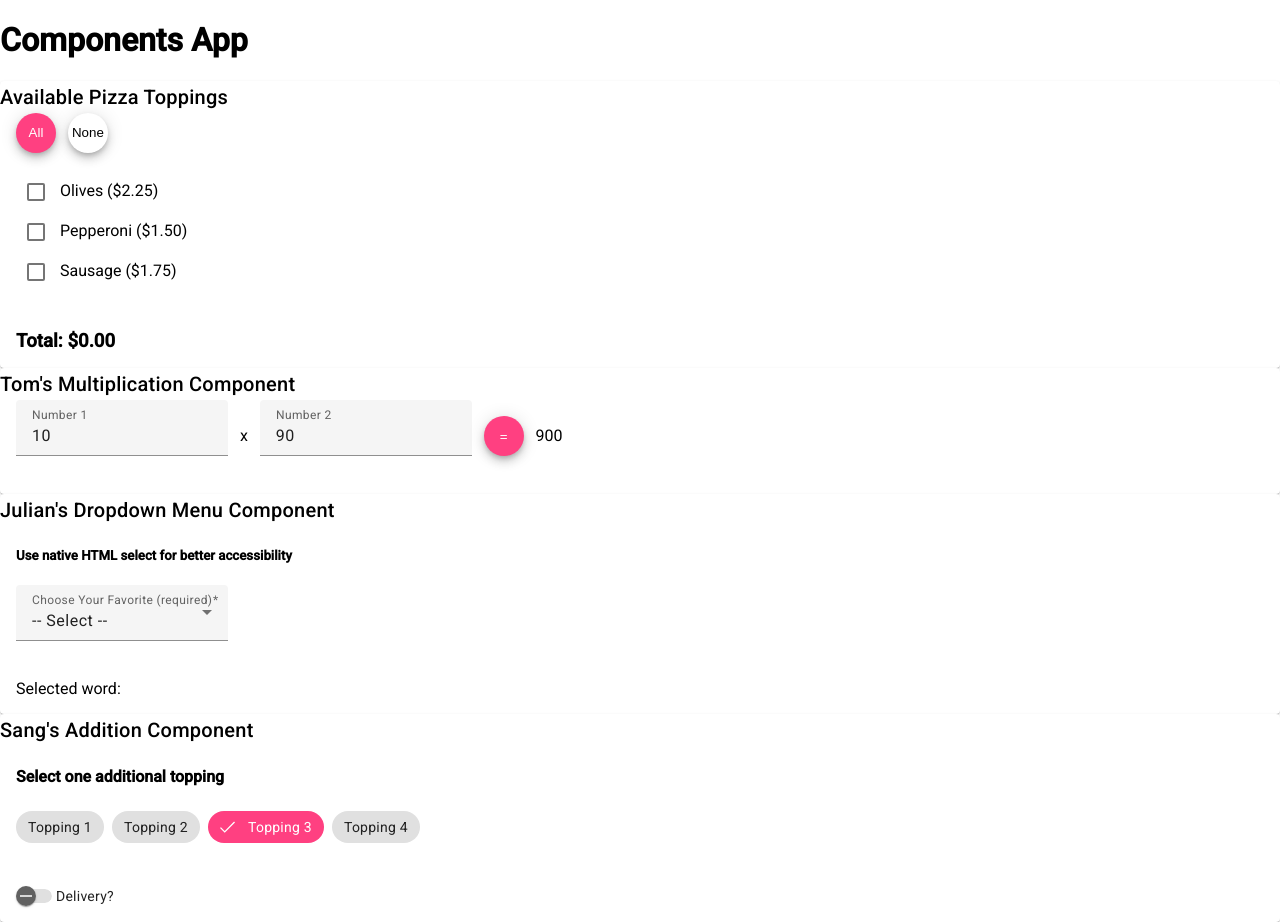
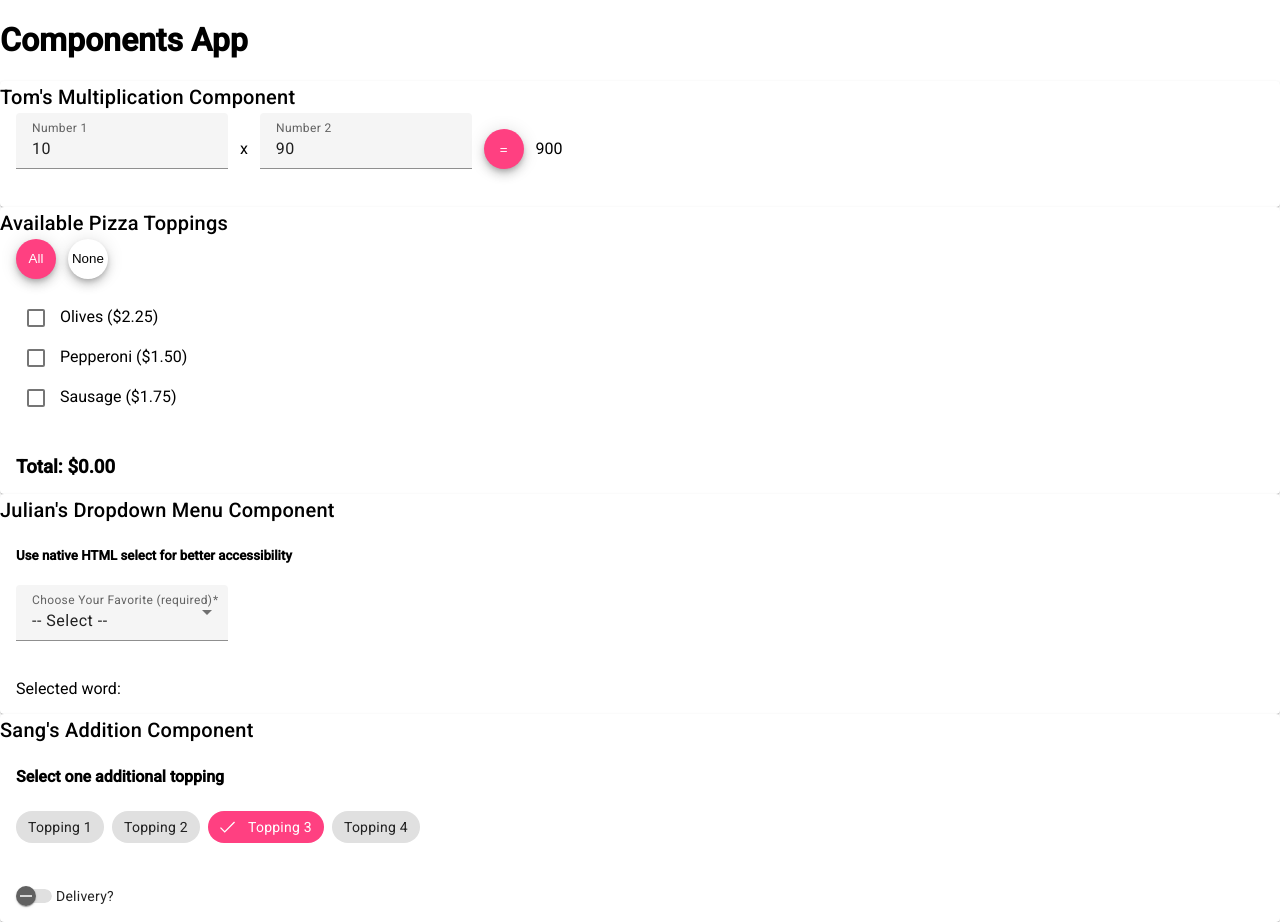
Before and after one commit to tsteelematc/components24s, an Angular app: page / in a window 1280 px wide. Built offline with nearby package versions, Linux system fonts and the light colour scheme.

Commit message:
Moved my component to the top...
And GH Pages build...

```diff
--- a/src/app/app.component.html
+++ b/src/app/app.component.html
@@ -1,7 +1,7 @@
 <h1>
   Components App
 </h1>
+<app-tjs-multiplication></app-tjs-multiplication>
 <app-pizza-toppings></app-pizza-toppings>
-<app-tjs-multiplication></app-tjs-multiplication>
 <app-jta-dropdown></app-jta-dropdown>
 <app-snam-addition></app-snam-addition>
```
Also changed, not shown: 8 other files (tests, documents, lock files or other folders).
